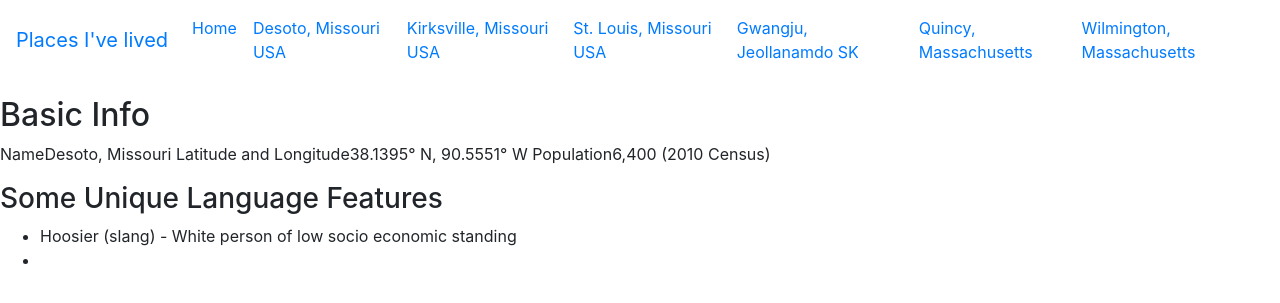
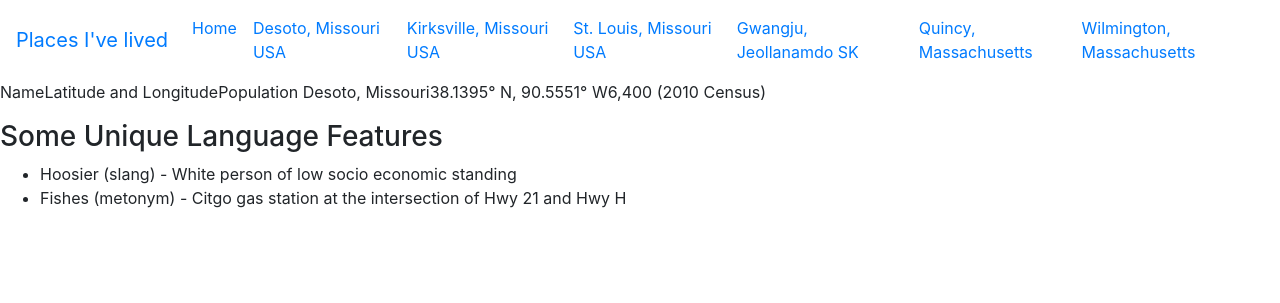
Before and after one commit to vicecoffee/project0, a Jekyll site: the page desoto.html, which Jekyll copies as it is, in a window 1280 px wide. Shown: the top 303 px of the page. Built offline with Jekyll 4.4.1, drawn with Linux system fonts in a browser that asks for light colours.

Commit message:
table reconfig

```diff
--- a/desoto.html
+++ b/desoto.html
@@ -34,19 +34,19 @@
           </ul>
         </div>
     </nav>
+
     <p>
-      <tableclass = "table">
-          <tr><th><h2>Basic Info</h2></th></tr>
-          <tr><td><th>Name</th></td><td>Desoto, Missouri</td></tr>
-          <tr><td><th>Latitude and Longitude</th></td><td>38.1395° N, 90.5551° W</td></tr>
-          <tr><td><th>Population</th></td><td>6,400 (2010 Census)</td></tr>
+         <tableclass = "table">
+              <thead><col><th>Name</th><th>Latitude and Longitude</th><th>Population</th></col></thead>
+              <tbody><col><td>Desoto, Missouri</td><td>38.1395° N, 90.5551° W</td><td>6,400 (2010 Census)</td></col></tbody>
+        </table>
     </p>
 
     <p>
         <h3>Some Unique Language Features</h3>
         <ul>
             <li><class="bold">Hoosier</class><class="ital"> (slang)</class> - White person of low socio economic standing</li>
-            <li></li>
+            <li><class="bold">Fishes</class><class="ital"> (metonym)</class> - Citgo gas station at the intersection of Hwy 21 and Hwy H</li>
         </ul>
     </p>
 
@@ -54,3 +54,5 @@
       </table>
     </body>
 </html>
+
+</thead>
```
